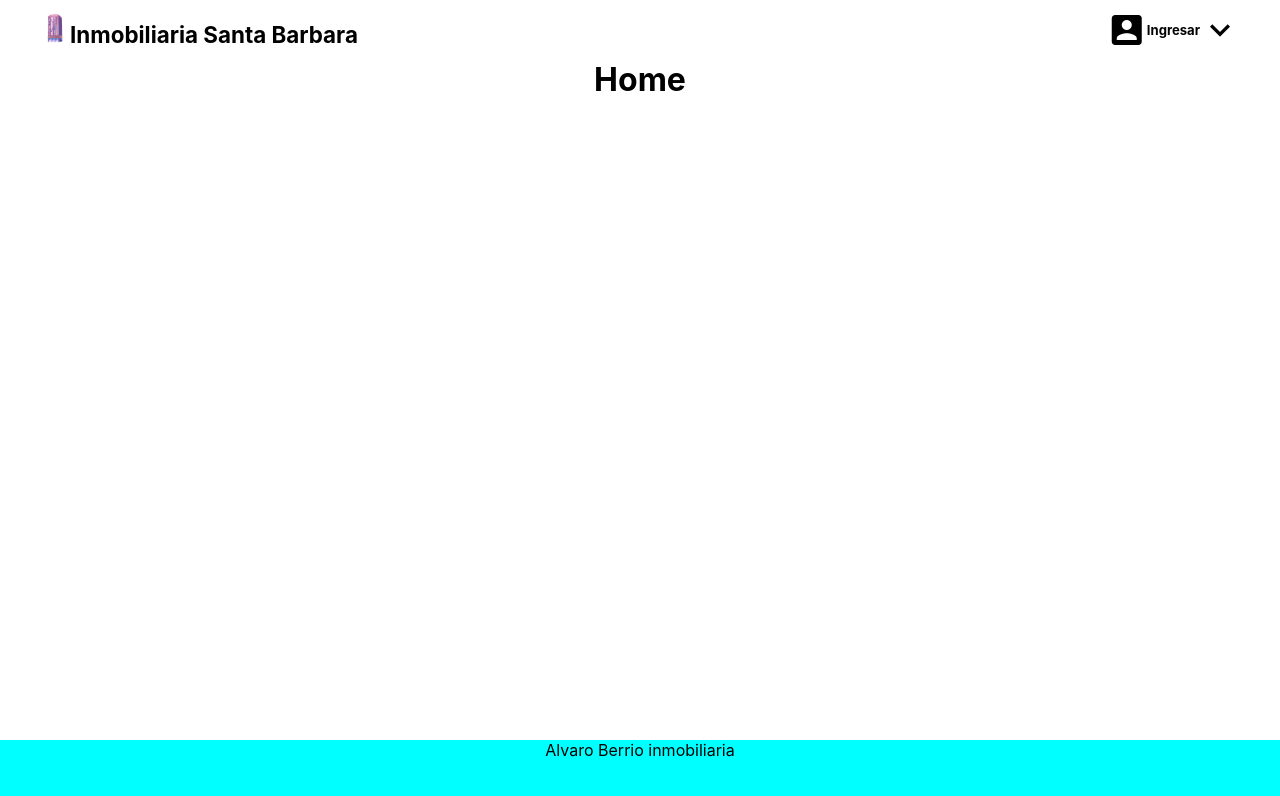
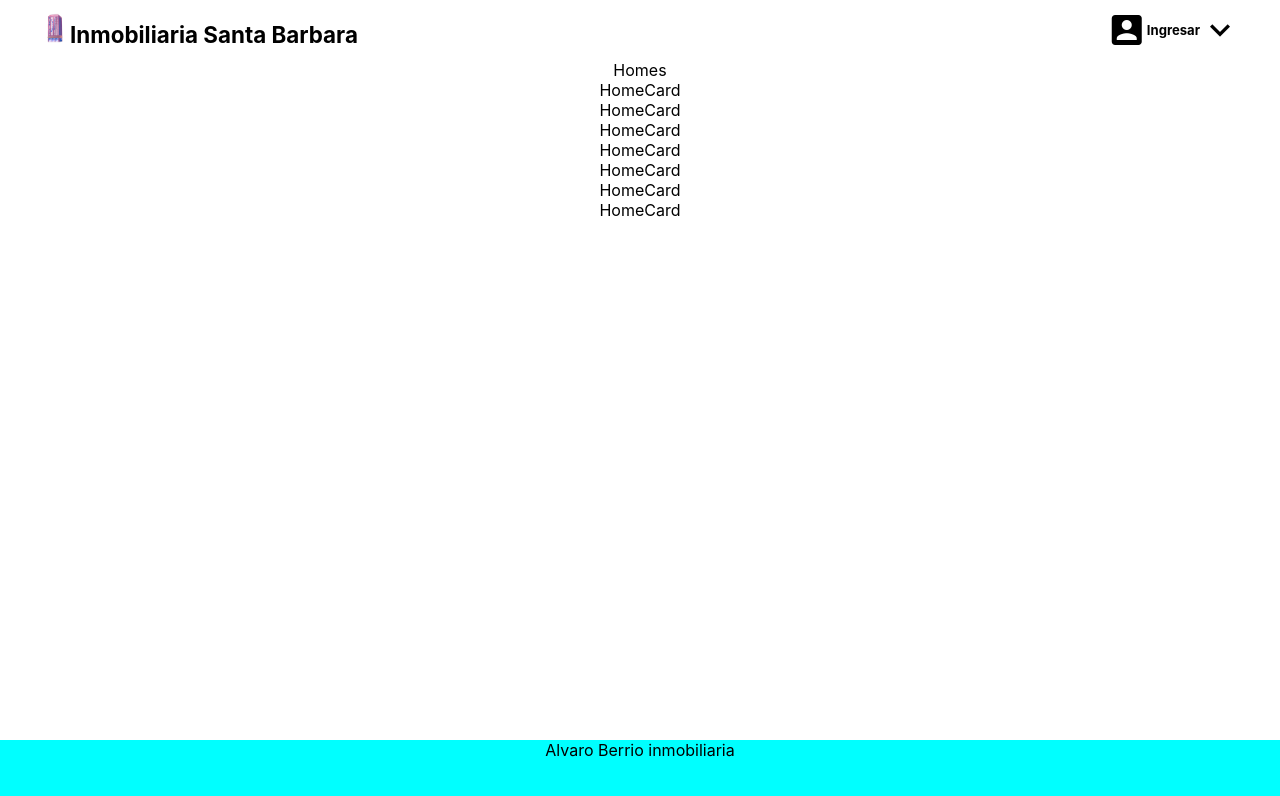
Before and after one commit to andrewsolutions81/fr-client, a React (Create React App) app: page / in a window 1280 px wide. Shown: the top 796 px of the page. Built offline with nearby package versions, Linux system fonts and the light colour scheme.

Commit message:
feat: create mockup homes data. create main Homes and HomeCard components structure.

```diff
--- /dev/null
+++ b/src/components/HomeCard/HomeCard.tsx
@@ -0,0 +1,11 @@
+import React from 'react'
+
+const HomeCard = () => {
+  return (
+    <div className="homecard">
+      <div>HomeCard</div>
+    </div>
+  )
+}
+
+export default HomeCard
--- /dev/null
+++ b/src/components/Homes/Homes.tsx
@@ -0,0 +1,20 @@
+import React from 'react'
+import "./Homes"
+import HomeCard from '../HomeCard/HomeCard'
+
+const Homes = () => {
+  return (
+    <main className="homes">
+      <div>Homes</div>
+      <HomeCard />
+      <HomeCard />
+      <HomeCard />
+      <HomeCard />
+      <HomeCard />
+      <HomeCard />
+      <HomeCard />
+    </main>
+  )
+}
+
+export default Homes
--- a/src/pages/Home/Home.tsx
+++ b/src/pages/Home/Home.tsx
@@ -1,9 +1,10 @@
 import React from 'react'
+import Homes from '../../components/Homes/Homes'
 
 const Home = () => {
   return (
 <div className="home">
-  <h1 className="home-h1">Home</h1>
+  <Homes />
 </div>  )
 }
 
```
Also changed, not shown: src/components/Homes/Homes.scss (added).
